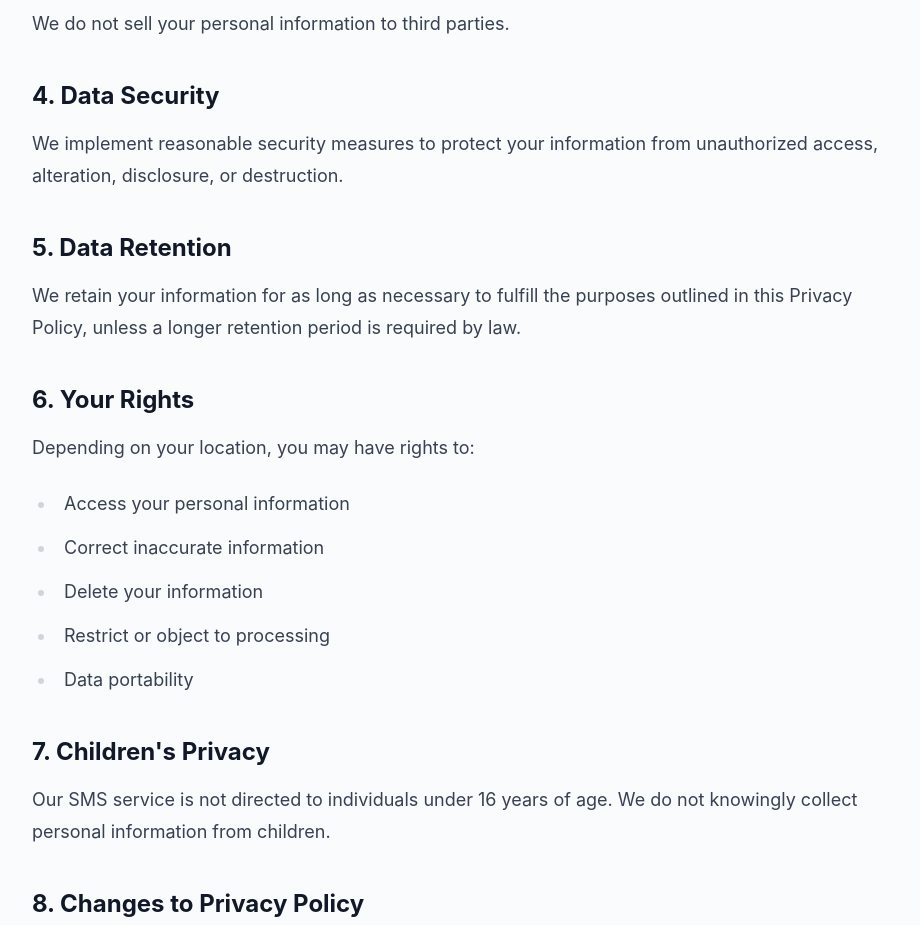
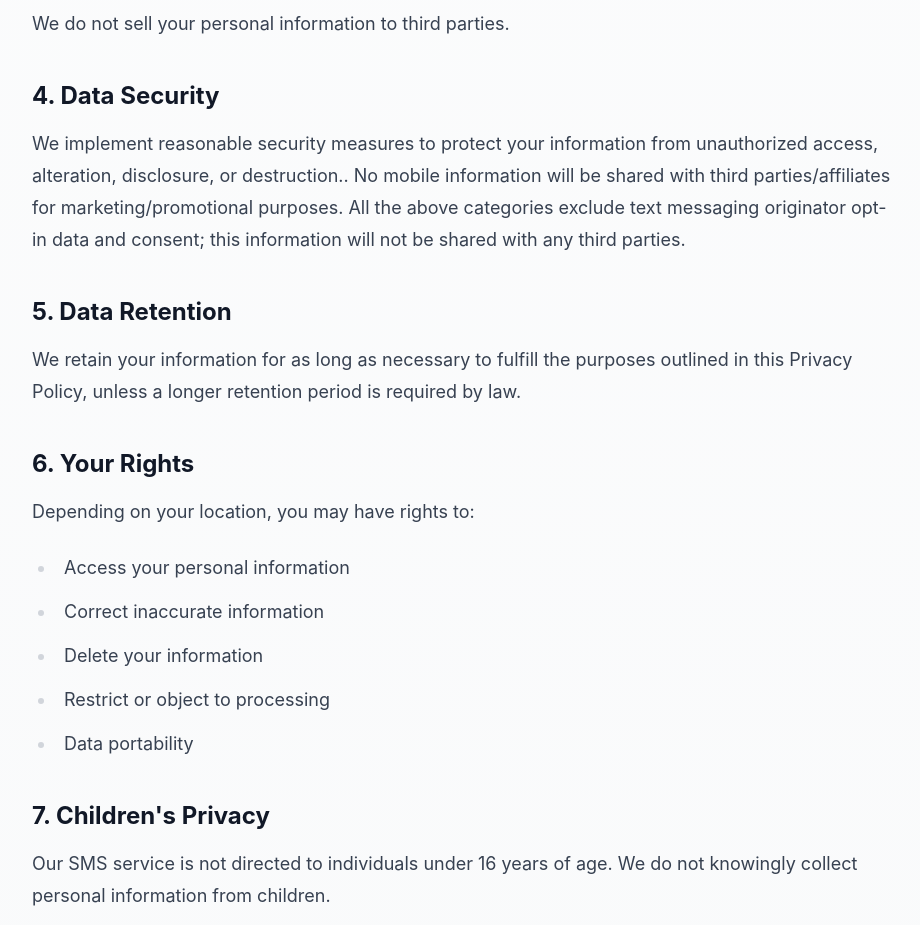
Before and after one commit to conspicious54/travis, a React (Vite) app: page /terms in a window 1280 px wide. Shown: the part 3780-4705 px from the top of the page, without its empty margins (176-1096 px from the left). Built offline with nearby package versions, Linux system fonts and the light colour scheme.

Commit message:
Updated 3 files [BoltSync]

```diff
--- a/src/pages/Terms.tsx
+++ b/src/pages/Terms.tsx
@@ -106,7 +106,7 @@ export function Terms() {
           <p className="mb-6">We do not sell your personal information to third parties.</p>
 
           <h3 className="text-2xl font-bold mb-4">4. Data Security</h3>
-          <p className="mb-6">We implement reasonable security measures to protect your information from unauthorized access, alteration, disclosure, or destruction.</p>
+          <p className="mb-6">We implement reasonable security measures to protect your information from unauthorized access, alteration, disclosure, or destruction.. No mobile information will be shared with third parties/affiliates for marketing/promotional purposes. All the above categories exclude text messaging originator opt-in data and consent; this information will not be shared with any third parties.</p>
 
           <h3 className="text-2xl font-bold mb-4">5. Data Retention</h3>
           <p className="mb-6">We retain your information for as long as necessary to fulfill the purposes outlined in this Privacy Policy, unless a longer retention period is required by law.</p>
```
